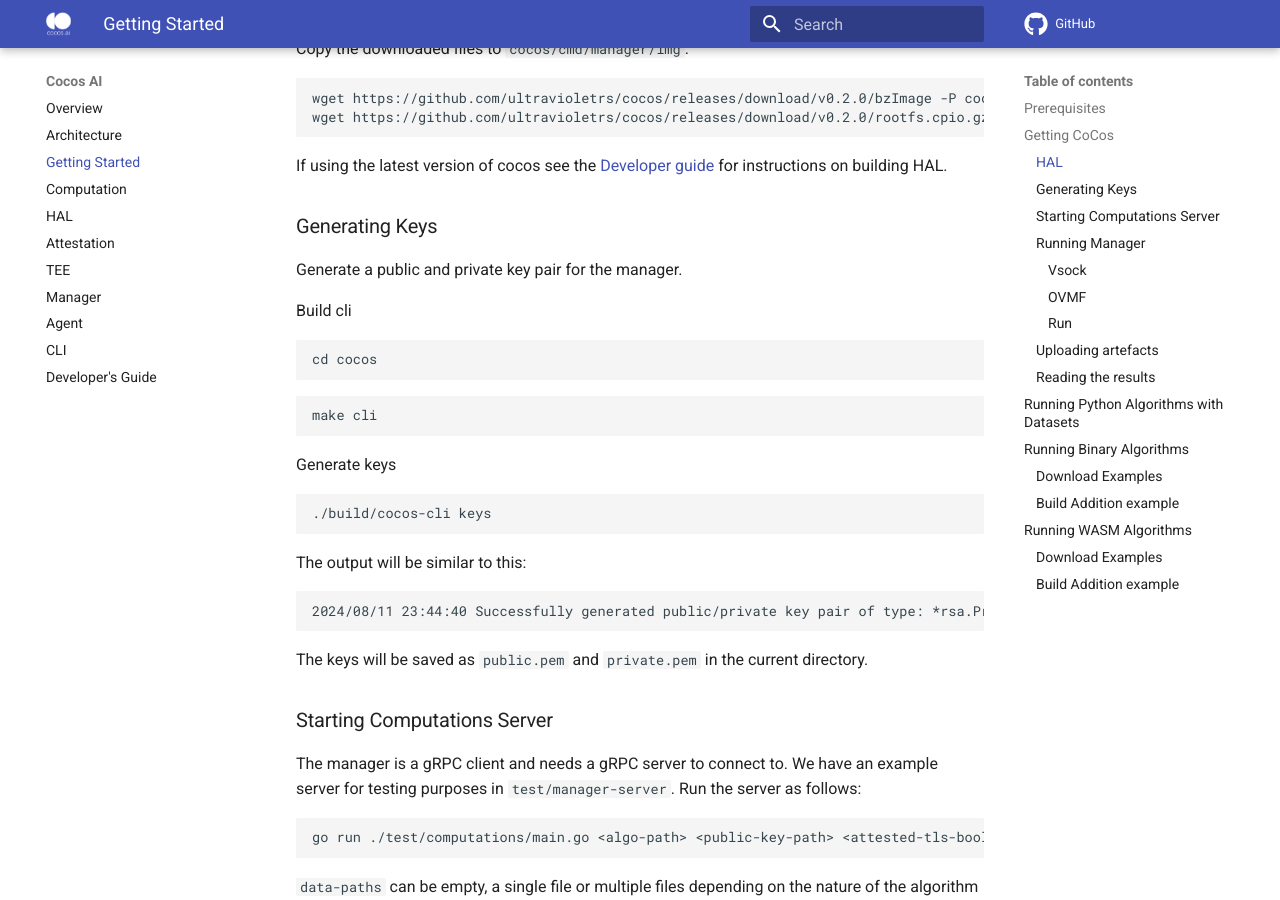
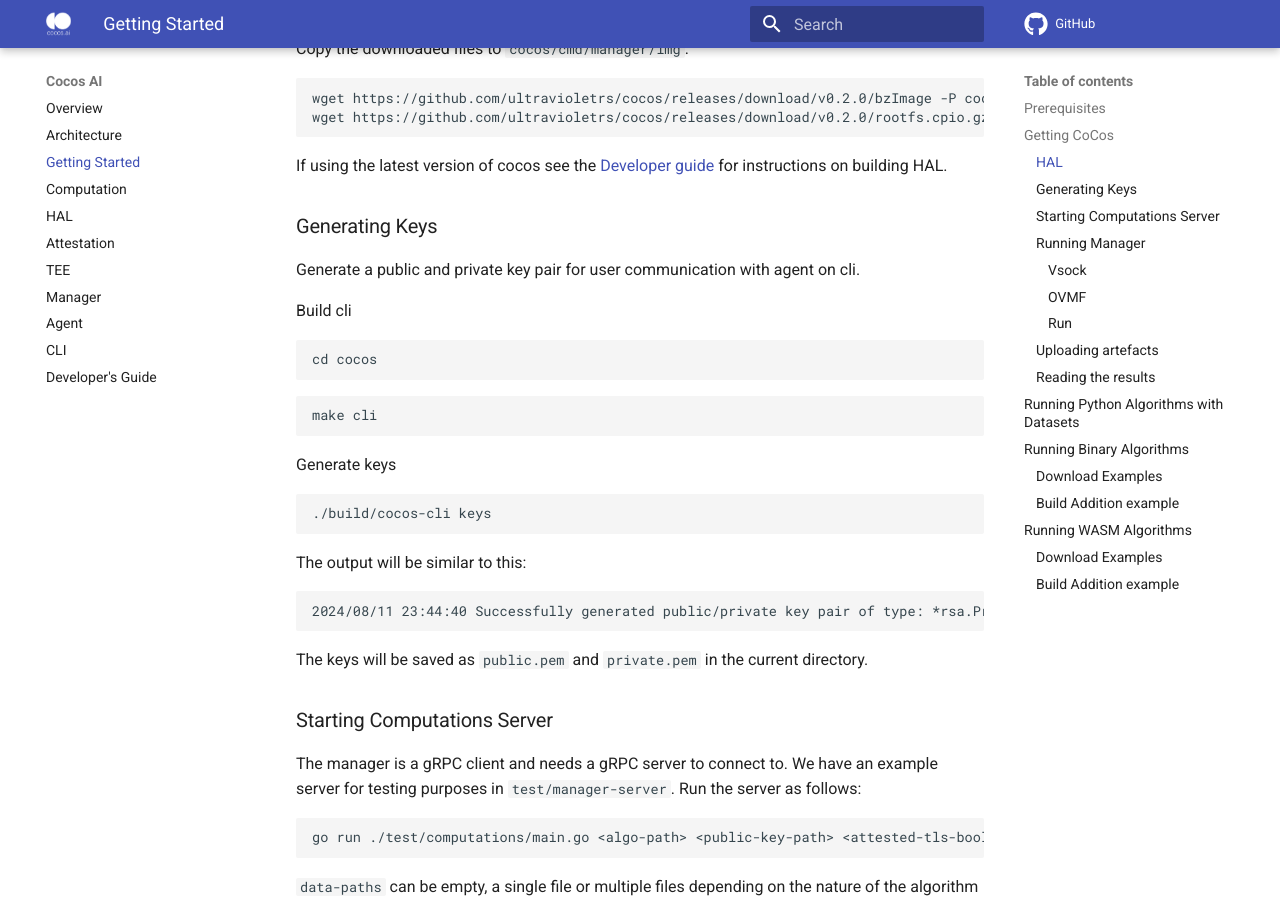
Before and after one commit to ultravioletrs/cocos-docs, an MkDocs documentation site: the page built from docs/getting-started.md, in a window 1280 px wide and 900 px high, scrolled down 752 px. Built offline with MkDocs 1.6.1 and Material for MkDocs 9.7.7, drawn with Linux system fonts in a browser that asks for light colours; comment, search, counter and statistics services are not loaded.

Commit message:
docs(getting-started): fix keys instruction
Signed-off-by: Rodney Osodo <socials@rodneyosodo.com>

```diff
--- a/docs/getting-started.md
+++ b/docs/getting-started.md
@@ -38,7 +38,7 @@ If using the latest version of cocos see the [Developer guide](developer-guide.m
 
 ### Generating Keys
 
-Generate a public and private key pair for the manager.
+Generate a public and private key pair for user communication with agent on cli.
 
 Build cli
 
```
